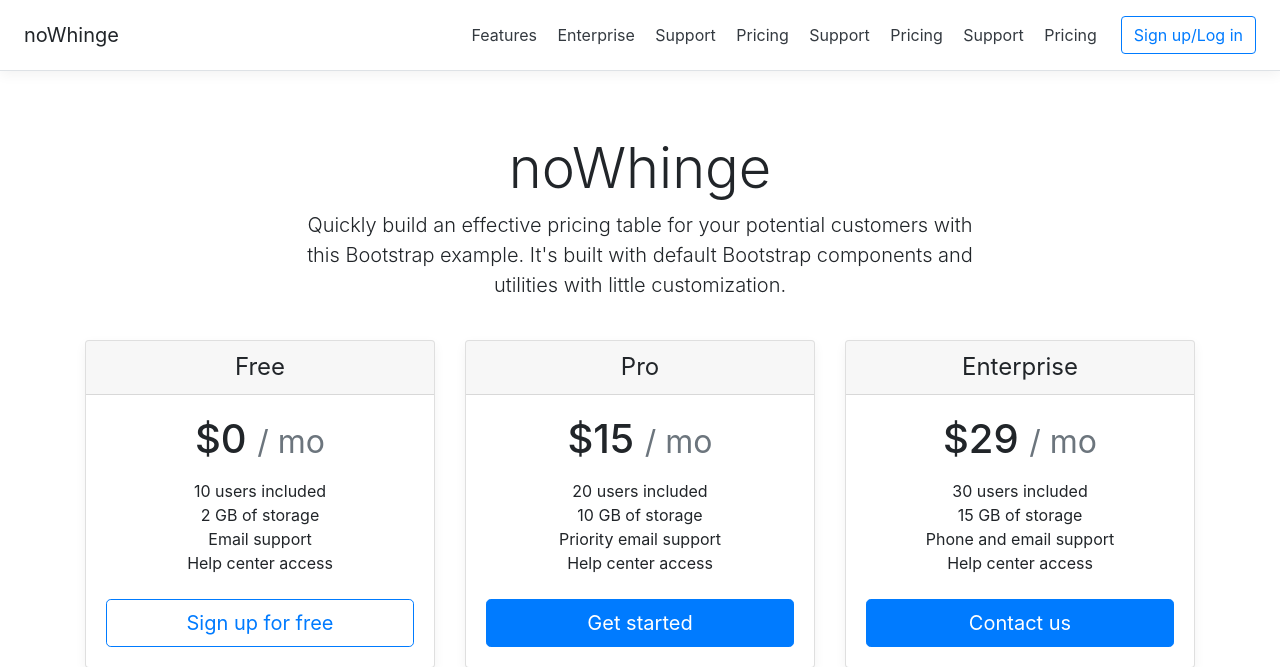
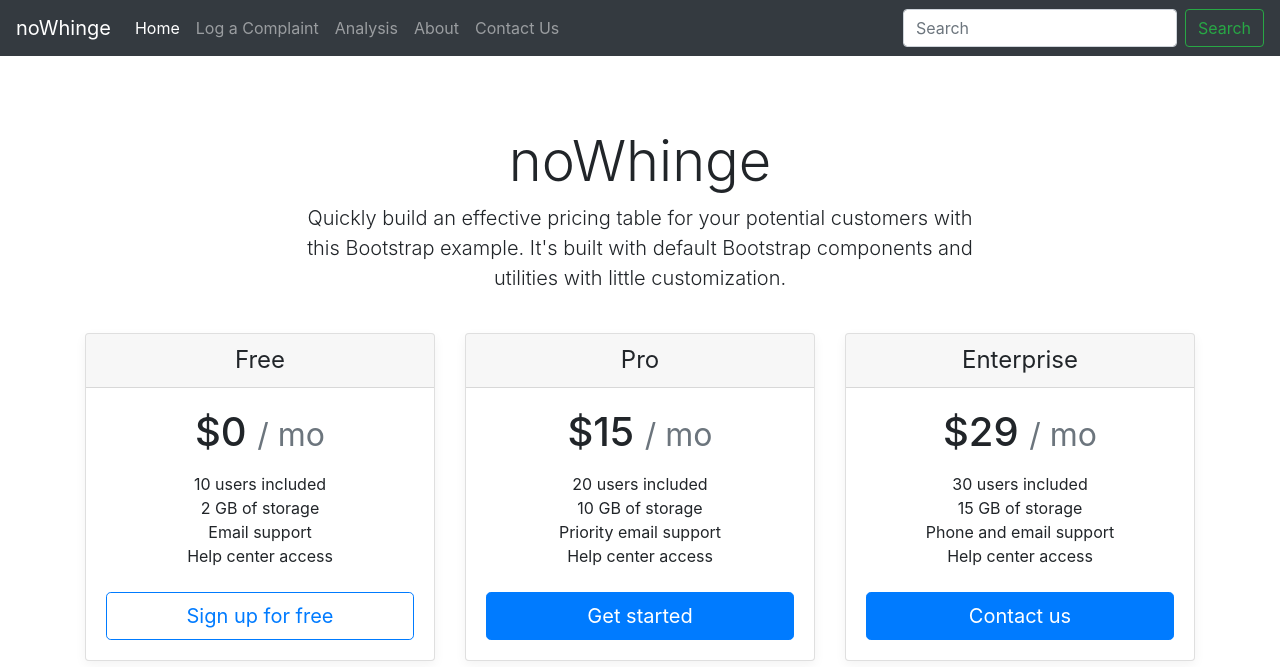
Before and after one commit to kd3423/noWhinge, a Django app: page / in a window 1280 px wide. Shown: the top 667 px of the page. Run offline with Django 3.2, Linux system fonts and the light colour scheme; some libraries are stand-ins or nearby versions.

Commit message:
Navbar added

```diff
--- a/noWhinge/templates/base.html
+++ b/noWhinge/templates/base.html
@@ -23,20 +23,7 @@
 
   <body>
 
-    <div class="d-flex flex-column flex-md-row align-items-center p-3 px-md-4 mb-3 bg-white border-bottom box-shadow">
-      <h5 class="my-0 mr-md-auto font-weight-normal">noWhinge</h5>
-      <nav class="my-2 my-md-0 mr-md-3">
-        <a class="p-2 text-dark" href="#">Features</a>
-        <a class="p-2 text-dark" href="#">Enterprise</a>
-        <a class="p-2 text-dark" href="#">Support</a>
-        <a class="p-2 text-dark" href="#">Pricing</a>
-        <a class="p-2 text-dark" href="#">Support</a>
-        <a class="p-2 text-dark" href="#">Pricing</a>
-        <a class="p-2 text-dark" href="#">Support</a>
-        <a class="p-2 text-dark" href="#">Pricing</a>
-      </nav>
-      <a class="btn btn-outline-primary" href="#">Sign up/Log in</a>
-    </div>
+    {% include 'navbar.html' %}
 
     <div class="pricing-header px-3 py-3 pt-md-5 pb-md-4 mx-auto text-center">
       <h1 class="display-4">noWhinge</h1>
--- /dev/null
+++ b/noWhinge/templates/navbar.html
@@ -0,0 +1,32 @@
+<nav class="navbar navbar-expand-md navbar-dark bg-dark mb-4">
+      <a class="navbar-brand" href="#">noWhinge</a>
+      <button class="navbar-toggler" type="button" data-toggle="collapse" data-target="#navbarCollapse" aria-controls="navbarCollapse" aria-expanded="false" aria-label="Toggle navigation">
+        <span class="navbar-toggler-icon"></span>
+      </button>
+      <div class="collapse navbar-collapse" id="navbarCollapse">
+        <ul class="navbar-nav mr-auto">
+          <li class="nav-item active">
+            <a class="nav-link" href="#">Home <span class="sr-only">(current)</span></a>
+          </li>
+          <li class="nav-item">
+            <a class="nav-link" href="#">Log a Complaint</a>
+          </li>
+          <li class="nav-item">
+            <a class="nav-link" href="#">Analysis</a>
+          </li>
+          <li class="nav-item">
+            <a class="nav-link" href="#">About</a>
+          </li>
+          <li class="nav-item">
+            <a class="nav-link" href="#">Contact Us</a>
+          </li>
+          <!-- <li class="nav-item">
+            <a class="nav-link disabled" href="#">Analysis</a>
+          </li> -->
+        </ul>
+        <form class="form-inline mt-2 mt-md-0">
+          <input class="form-control mr-sm-2" type="text" placeholder="Search" aria-label="Search">
+          <button class="btn btn-outline-success my-2 my-sm-0" type="submit">Search</button>
+        </form>
+      </div>
+    </nav>
```
